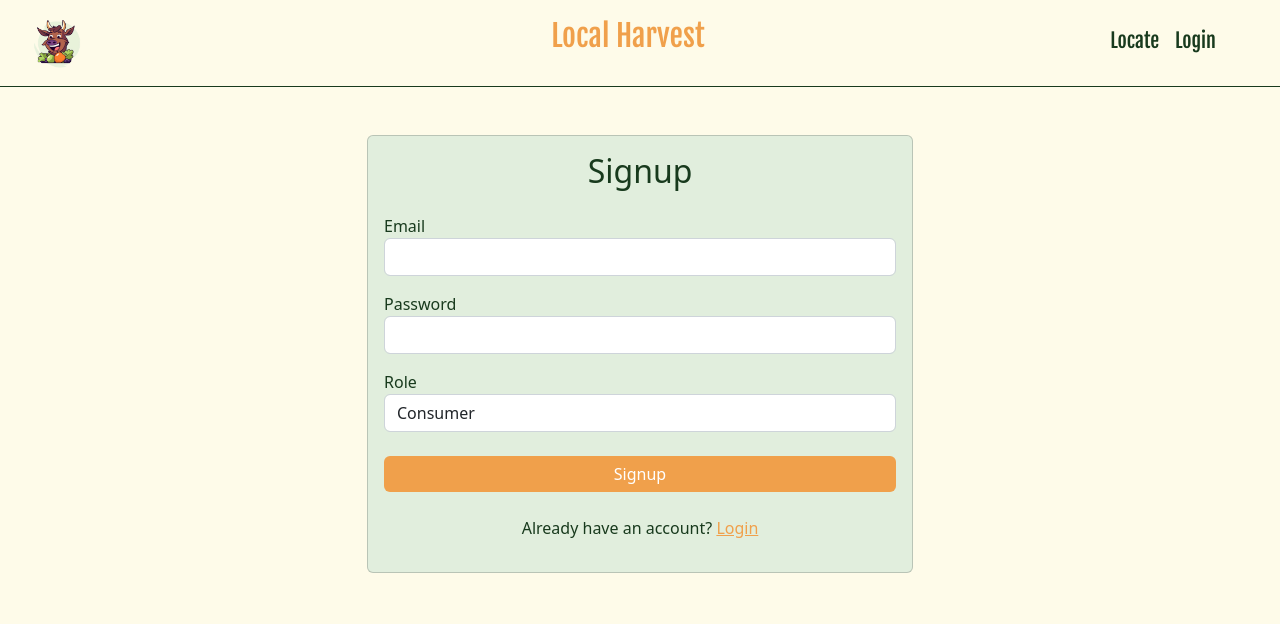
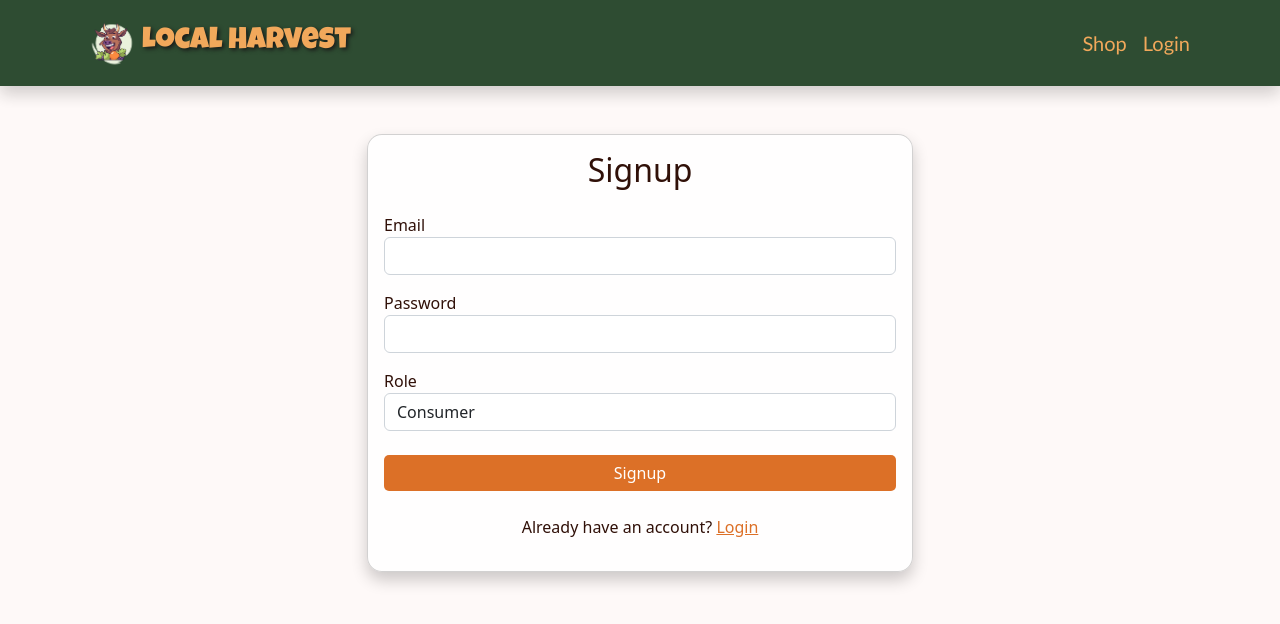
Before and after one commit to saraschroeder/local-harvest, a React (Create React App) app in the folder client/: page /signup in a window 1280 px wide. Shown: the top 624 px of the page. Built offline with nearby package versions, Linux system fonts and the light colour scheme.

Commit message:
style changes

```diff
--- a/client/public/index.html
+++ b/client/public/index.html
@@ -19,6 +19,10 @@
     <link rel="preconnect" href="https://fonts.googleapis.com">
     <link rel="preconnect" href="https://fonts.gstatic.com" crossorigin>
     <link href="https://fonts.googleapis.com/css2?family=Fjalla+One&display=swap" rel="stylesheet">
+
+<link rel="preconnect" href="https://fonts.googleapis.com">
+<link rel="preconnect" href="https://fonts.gstatic.com" crossorigin>
+<link href="https://fonts.googleapis.com/css2?family=Luckiest+Guy&display=swap" rel="stylesheet">
     <!--
       Notice the use of %PUBLIC_URL% in the tags above.
       It will be replaced with the URL of the `public` folder during the build.
--- a/client/src/App.css
+++ b/client/src/App.css
@@ -1,5 +1,5 @@
 body {
-  background-color: #fefbe9;
+  background-color: #fef9f8;
 }
 
 /*
--- a/client/src/App.tsx
+++ b/client/src/App.tsx
@@ -3,6 +3,7 @@
 import Header from "./components/header";
 import Login from "./pages/Login";
 import Signup from "./pages/Signup";
+import Home from "./pages/Home";
 
 import "./App.css";
 
@@ -11,6 +12,7 @@
     <Router>
       <Header />
       <Routes>
+        <Route path="/" element={<Home />} />
         <Route path="/login" element={<Login />} />
         <Route path="/signup" element={<Signup />} />
       </Routes>
--- /dev/null
+++ b/client/src/assets/css/explore.css
@@ -0,0 +1,58 @@
+.explore-page {
+  color: #333;
+  padding: 20px;
+}
+
+.post-card {
+  margin-bottom: 20px;
+}
+
+.post-card .card-img-top {
+  height: 200px;
+  object-fit: cover;
+}
+
+.post-card .card-body {
+  padding: 15px;
+}
+
+.post-card .card-title {
+  font-size: 18px;
+  font-weight: bold;
+  margin-bottom: 10px;
+}
+
+.post-card .card-text {
+  margin-bottom: 5px;
+}
+
+.post-card .btn-primary {
+  background-color: #f0a04b;
+  border-color: #f0a04b;
+}
+
+.post-card .btn-primary:hover {
+  background-color: #d76f30;
+  border-color: #d76f30;
+}
+
+.post-card .btn-secondary {
+  background-color: #666;
+  border-color: #666;
+  color: #fff;
+  margin-left: 5px;
+}
+
+.post-card .btn-secondary:hover {
+  background-color: #333;
+  border-color: #333;
+}
+
+.post-card .d-flex {
+  margin-top: 10px;
+  align-items: center;
+}
+
+.post-card .mr-2 {
+  font-size: 14px;
+}
--- a/client/src/assets/css/header.css
+++ b/client/src/assets/css/header.css
@@ -1,33 +1,46 @@
 nav.navbar {
-  border-bottom: 0.5px solid #183a1d;
+  background-color: #183a1d;
+  opacity: 0.9;
+  box-shadow: 0 4px 8px 0 rgba(0, 0, 0, 0.2);
+  transition: 0.3s;
+}
+
+.navbar:hover {
+  box-shadow: 0 8px 16px 0 rgba(0, 0, 0, 0.2);
 }
 
 .navbar-title {
   font-size: 30px;
-  margin-top: 10px;
   color: #f0a04b;
-  font-family: 'Fjalla One', sans-serif;
+  font-family: 'Luckiest Guy', cursive;
+  text-shadow: 2px 2px 4px #000000;
 }
+
 
 
 .navbar .navbar-brand,
 .navbar .nav-link {
-  color: #183a1d;
-  margin-top: 10px;
+  color: #f0a04b;
+  font-family: 'Gill Sans', 'Gill Sans MT', Calibri, 'Trebuchet MS', sans-serif;
+  transition: color 0.3s ease;
+  font-size: 20px;
+
 }
 
 .navbar .nav-link:hover {
-  color: #D76F30;
+  color: #f6c453;
 }
 
 .navbar .navbar-nav {
-  margin-right: 20px;
-  font-size: 20px;
-  font-family: 'Fjalla One', sans-serif;
+  font-size: 18px;
 }
 
 .navbar .logo {
-  width: 70px;
+  width: 60px;
   height: auto;
-  margin-left: 10px;
+  transition: transform 0.3s ease;
 }
+
+.navbar .logo:hover {
+  transform: scale(1.1);
+}
--- a/client/src/assets/css/login.css
+++ b/client/src/assets/css/login.css
@@ -1,28 +1,31 @@
 .login-page {
-
-  color: white;
+  color: #301008;
 }
 
 .login-card {
-  background-color: #e1eedd;
-  color: #183a1d;
+  background-color: rgba(255, 255, 255, 0.8);
+  color: #301008;
+  border-radius: 15px;
+  box-shadow: 0 8px 16px 0 rgba(0,0,0,0.2);
 }
 
 .btn-custom {
-  background-color: #f0a04b;
+  background-color: #dc7027;
   color: white;
   border: none;
+  border-radius: 5px;
+  transition: background-color 0.3s ease;
 }
 
 .btn-custom:hover {
-  background-color: #D76F30;
+  background-color: #b6c48e;
   color: white;
 }
 
 .signup-link {
-  color: #f0a04b;
+  color: #dc7027;
 }
 
 .signup-link:hover {
-  color: #D76F30;
+  color: #b6c48e;
 }
--- a/client/src/assets/css/signup.css
+++ b/client/src/assets/css/signup.css
@@ -1,28 +1,31 @@
 .signup-page {
-
-  color: white;
+  color: #301008;
 }
 
 .signup-card {
-  background-color: #e1eedd;
-  color: #183a1d;
+  background-color: rgba(255, 255, 255, 0.8);
+  color: #301008;
+  border-radius: 15px;
+  box-shadow: 0 8px 16px 0 rgba(0,0,0,0.2);
 }
 
 .btn-custom {
-  background-color: #f0a04b;
+  background-color: #dc7027;
   color: white;
   border: none;
+  border-radius: 5px;
+  transition: background-color 0.3s ease;
 }
 
 .btn-custom:hover {
-  background-color: #D76F30;
+  background-color: #b6c48e;
   color: white;
 }
 
 .login-link {
-  color: #f0a04b;
+  color: #dc7027;
 }
 
 .login-link:hover {
-  color: #D76F30;
+  color: #b6c48e;
 }
--- a/client/src/components/header.js
+++ b/client/src/components/header.js
@@ -5,23 +5,16 @@
 import logo from "../assets/images/logo.png";
 
 function Header() {
-  // Assume this isLoggedIn state would actually come from your auth logic
   const [isLoggedIn, setIsLoggedIn] = useState(false);
-  // const isLoggedIn = useAuth()
 
   return (
-    <nav className="navbar navbar-expand-lg">
-      <div className="container-fluid">
-        <div className="row w-100">
-          <div className="col-lg-4">
+    <nav className="navbar navbar-expand-lg navbar-dark">
+      <div className="container">
         <Link className="navbar-brand" to="/">
           <img src={logo} alt="Logo" className="logo" />
+          <span className="navbar-title ml-3">Local Harvest</span>
         </Link>
-          </div>
-          <div className="col-lg-4 text-center d-none d-lg-block">
-            <h1 className="navbar-title">Local Harvest</h1>
-          </div>
-          <div className="col-lg-4">
+
         <button
           className="navbar-toggler"
           type="button"
@@ -33,14 +26,15 @@
         >
           <span className="navbar-toggler-icon"></span>
         </button>
+
         <div
           className="collapse navbar-collapse justify-content-end"
           id="navbarNav"
         >
           <ul className="navbar-nav">
-                <li className="nav-item active">
+            <li className="nav-item">
               <Link className="nav-link" to="/home">
-                    Locate
+                Shop
               </Link>
             </li>
             {isLoggedIn ? (
@@ -52,7 +46,7 @@
                 </li>
                 <li className="nav-item">
                   <Link className="nav-link" to="/logout">
-                        | Logout
+                    Logout
                   </Link>
                 </li>
               </>
@@ -66,8 +60,6 @@
           </ul>
         </div>
       </div>
-        </div>
-      </div>
     </nav>
   );
 }
--- a/client/src/pages/Home.js
+++ b/client/src/pages/Home.js
@@ -0,0 +1,75 @@
+import React, { useState, useEffect } from "react";
+import { Link } from "react-router-dom";
+import "bootstrap/dist/css/bootstrap.min.css";
+import "../assets/css/explore.css"
+
+function Explore() {
+  const [posts, setPosts] = useState([]);
+  const [loggedIn, setLoggedIn] = useState(false);
+
+  // Fetch posts from the backend or an API
+  useEffect(() => {
+    // Simulated data for demonstration
+    const mockPosts = [
+      {
+        id: 1,
+        title: "Fresh Organic Apples",
+        image: "/images/apples.jpg",
+        location: "Farmers Market, New York",
+        price: "$2.99/lb",
+        comments: [
+          { id: 1, user: "User1", comment: "Great apples!" },
+          { id: 2, user: "User2", comment: "Delicious and fresh!" },
+        ],
+        rating: 4.5,
+      },
+      {
+        id: 2,
+        title: "Farm Fresh Eggs",
+        image: "/images/eggs.jpg",
+        location: "Local Farm, California",
+        price: "$4.99/dozen",
+        comments: [
+          { id: 3, user: "User3", comment: "Best eggs I've ever had!" },
+          { id: 4, user: "User4", comment: "High-quality and tasty!" },
+        ],
+        rating: 5.0,
+      },
+
+    ];
+
+    setPosts(mockPosts);
+  }, []);
+
+  return (
+    <div className="container mt-5 explore-page">
+      <div className="row">
+        {posts.map((post) => (
+          <div className="col-md-4" key={post.id}>
+            <div className="card post-card">
+              <img src={post.image} className="card-img-top" alt={post.title} />
+              <div className="card-body">
+                <h5 className="card-title">{post.title}</h5>
+                <p className="card-text">{post.location}</p>
+                <p className="card-text">{post.price}</p>
+                <div className="d-flex justify-content-between align-items-center">
+                  <Link to={`/post/${post.id}`} className="btn btn-primary">
+                    View Details
+                  </Link>
+                  {loggedIn && (
+                    <div>
+                      <span className="mr-2">Rate: {post.rating}</span>
+                      <button className="btn btn-secondary">Comment</button>
+                    </div>
+                  )}
+                </div>
+              </div>
+            </div>
+          </div>
+        ))}
+      </div>
+    </div>
+  );
+}
+
+export default Explore;
```
Lines whose indentation alone changed are shown as unchanged.
